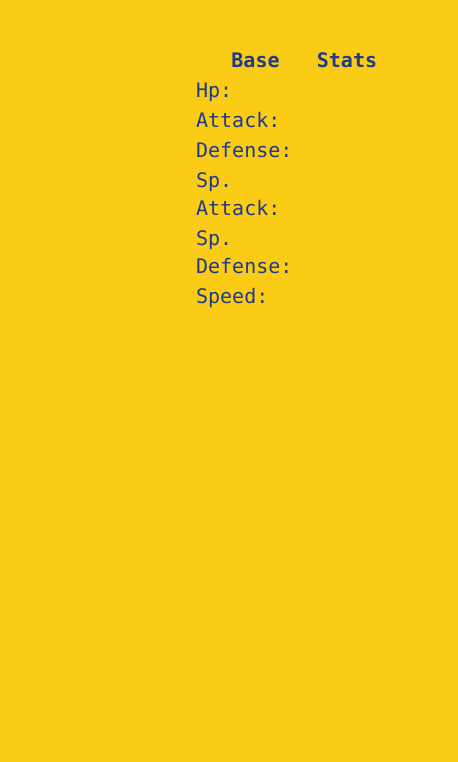
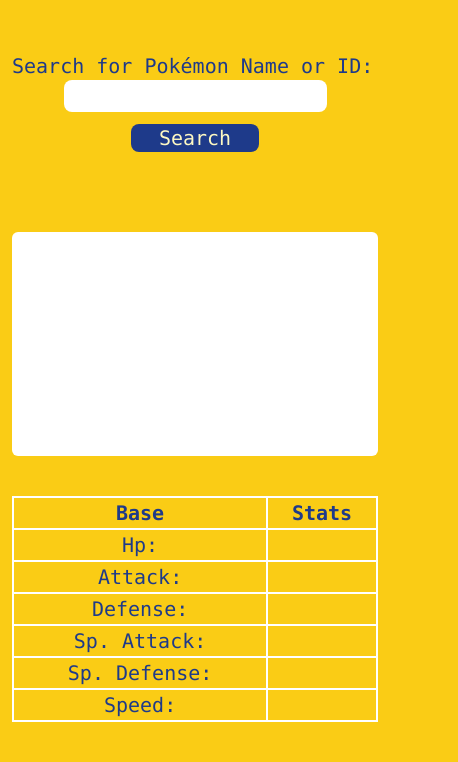
Before and after one commit to Penie1/Pokemon-Search-App, a website: page public/index.html in a window 390 px wide. Shown: the part 203-965 px from the top of the page, 458 px wide, since content can reach past the window. Before the commit the page ends 844 px from the top, so only its background shows below. Drawn offline with Linux system fonts and the light colour scheme.

Commit message:
feat: Apply responsive layout for small and medium devices

```diff
--- a/public/index.html
+++ b/public/index.html
@@ -6,22 +6,23 @@
     <title>Pokémon Search App</title>
     <link rel="stylesheet" href="./css/style.css">
 </head>
-<body class="bg-yellow-400 font-mono text-xl text-blue-900 px-3 pt-10">
+<body class="bg-yellow-400 font-mono text-xl text-blue-900 px-3 py-10 ">
 
-  <main class="grid grid-cols-2 w-full content-center justify-center">
-    <div class="h-52 w-52 "><img src="assets/logo/Pokémon_logo.png" alt=""></div>
-    <form id="search-form" >
-    <label for="search-input" class="mb-5 block">Search for Pokémon Name or ID:</label>
-  <input id="search-input" class="rounded-lg pl-2" required></input>
-  <button id="search-button" type="submit " class="bg-blue-900 text-yellow-100 px-7 rounded-lg">Search</button>
+  <main class="grid md:grid-cols-2 justify-center   gap-20">
+    <div class="md:h-52 md:w-52 "><img src="assets/logo/Pokémon_logo.png" alt="Pokemon logo"></div>
+    <form id="search-form"  class="justify-self-center ">
+    <label for="search-input" class="gap-10">Search for Pokémon Name or ID:</label>
+    <div class="flex  gap-3 flex-wrap  justify-center">
+  <input id="search-input" class="rounded-lg pl-2 h-8" required></input>
+  <button id="search-button" type="submit " class="bg-blue-900 text-yellow-100 px-7 rounded-lg">Search</button></div>
   </form>
-  <section id="output" class="grid grid-cols-2 col-span-2 justify-center">
-   <div id='top-container' class="justify-self-center" >
+  <section id="output" class="grid md:grid-cols-2 md:col-span-2 gap-10 ">
+   <div id='top-container' class="bg-white grid justify-center py-4 rounded-md min-h-56" >
   <div id="name_and_id">
     <span id="pokemon-name" class="uppercase"></span>
     <span id="pokemon-id"></span>
    </div>
-  <div id="size">
+  <div id="size" class="text-sm">
     <span id="weight"></span>
     <span id="height"></span>
   </div>
@@ -30,38 +31,38 @@
   <div id="types" class="flex gap-4"></div>
   </div>
 
-  <div id="bottom-container" class="justify-self-center">
-    <table>
+  <div id="bottom-container" class=" justify-self-center w-full grid max-w-96">
+    <table class="border-collapse text-center">
       <thead>
-        <tr>
-          <th>Base</th>
+        <tr class="border-solid border-2 border-white ">
+          <th class="border-x-2  border-white">Base</th>
             <th>Stats</th>
         </tr>
       </thead>
       <tbody>
-        <tr>
-          <td>Hp:</td>
+        <tr class="border-solid border-2  border-white">
+          <td class="border-x-2  border-white">Hp:</td>
              <td id="hp"></td>
         </tr>
-        <tr>
-          <td>Attack:</td>
+        <tr class="border-solid border-2  border-white">
+          <td class="border-x-2  border-white">Attack:</td>
             <td id="attack"></td>
          </tr>
-        <tr>
-           <td>Defense:</td>
+        <tr class="border-solid border-2  border-white">
+           <td class="border-x-2  border-white">Defense:</td>
             <td id="defense"></td>
         </tr>
-        <tr>
-           <td>Sp. Attack:</td>
+        <tr class="border-solid border-2  border-white">
+           <td class="border-x-2  border-white">Sp. Attack:</td>
              <td id="special-attack">
              </td>
         </tr>
-        <tr>
-           <td>Sp. Defense:</td>
+        <tr class="border-solid border-2  border-white">
+           <td class="border-x-2  border-white">Sp. Defense:</td>
              <td id="special-defense"></td>
         </tr>
-        <tr>
-           <td>Speed:</td>
+        <tr class="border-solid border-2  border-white">
+           <td class="border-x-2  border-white">Speed:</td>
              <td id="speed"></td>
         </tr>
       </tbody>
--- a/public/main.js
+++ b/public/main.js
@@ -26,7 +26,9 @@
 
 
   const baseStats=stats.map(({base_stat,stat})=>{
-  document.getElementById(stat.name).textContent=base_stat})
+  document.getElementById(stat.name).textContent=base_stat;
+
+})
 
 
  types.forEach(({type})=>{
```
Also changed, not shown: public/css/style.css.
